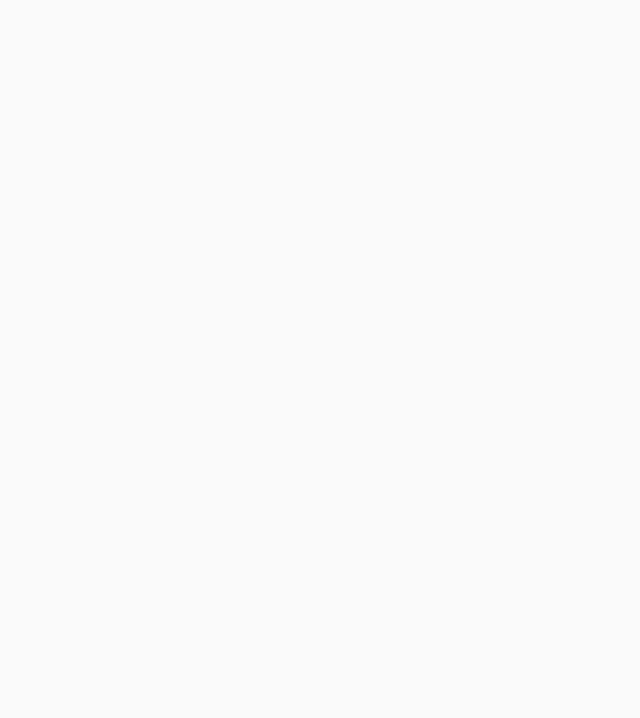
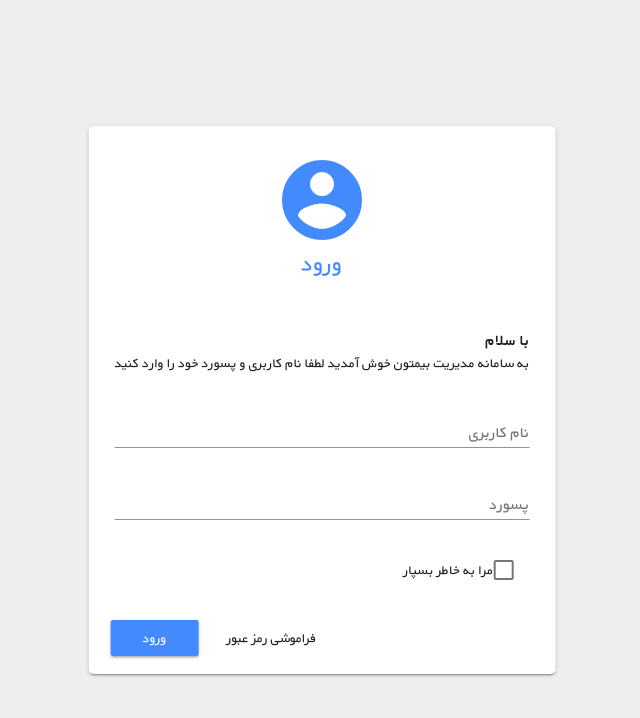
Before and after one commit to shervindadashzade/bimaton_dashboard, a Vue app: page /login in a window 1280 px wide. Shown: the top 718 px of the page, without its empty margins (444-1084 px from the left). Built offline with nearby package versions, Linux system fonts and the light colour scheme.

Commit message:
login screen template completed

```diff
--- a/package.json
+++ b/package.json
@@ -10,7 +10,8 @@
   "dependencies": {
     "core-js": "^3.6.4",
     "vue": "^2.6.11",
-    "vue-material-rtl": "^0.11.4"
+    "vue-material-rtl": "^0.11.4",
+    "vuex": "^3.1.3"
   },
   "devDependencies": {
     "@vue/cli-plugin-babel": "^4.2.0",
--- a/src/App.vue
+++ b/src/App.vue
@@ -1,37 +1,25 @@
 <template>
   <div id="app">
-    <SplashScreen v-if="splash_toggle" />
+    <router-view></router-view>
   </div>
 </template>
 
 <script>
-import SplashScreen from "./components/screens/splash-screen";
 
 export default {
   name: 'App',
-  components: {
-   SplashScreen,
-  },
-  data:function(){
-    return{
-      time:2000,
-      splash_toggle:true,
-    }
-  },
-  mounted(){
-    setInterval(function(){
-      this.splash_toggle = false;
-    }.bind(this),this.time);
-  },
 }
 </script>
 
-<style lang="scss" src="./themes.scss" />
-<style src="./fonts.css" />
 
 <style>
   *{
     padding: 0px;
     margin: 0px;
   }
+  .md-field label{
+    right: 0;
+  }
 </style>
+<style lang="scss" src="./themes.scss" />
+<style src="./fonts.css" />
--- /dev/null
+++ b/src/helpers/index.js
@@ -0,0 +1 @@
+export * from "./router"
--- /dev/null
+++ b/src/helpers/router.js
@@ -0,0 +1,31 @@
+import Vue from 'vue'
+import Router from 'vue-router'
+
+import SplashScreen from "../screens/splash/splash-screen"
+import LoginScreen from "../screens/login/login-screen"
+
+
+Vue.use(Router)
+
+// define our router
+export const router = new Router({
+    mode:"history",
+    routes:[
+        {path:"/",component:SplashScreen},
+        {path:"/login",component:LoginScreen},
+    ]
+}
+)
+
+// check user is logedin for auth required pages
+router.beforeEach((to,from,next)=>{
+    const publicPages = ['/','/login'];
+    const authRequired = !publicPages.includes(to.path);
+    const loggedIn = localStorage.getItem('user');
+
+    if(authRequired && !loggedIn){
+        return next('/login');
+    }
+
+    next();
+})
--- a/src/main.js
+++ b/src/main.js
@@ -1,12 +1,15 @@
 import Vue from 'vue'
 import App from './App.vue'
 import VueMaterial from 'vue-material'
+import {router} from './helpers'
 
 import 'vue-material/dist/vue-material.css'
 import 'vue-material/dist/theme/default.css'
 
-Vue.config.productionTip = false
+
 Vue.use(VueMaterial);
+
 new Vue({
   render: h => h(App),
+  router,
 }).$mount('#app')
--- /dev/null
+++ b/src/screens/login/login-screen.vue
@@ -0,0 +1,74 @@
+<template>
+   <div class="screen">
+     <div class="md-layout">
+     <md-card>
+      <md-card-header>
+        <md-icon class="md-primary md-size-4x">account_circle</md-icon>
+        <div class="md-title">ورود</div>
+      </md-card-header>
+
+      <md-card-content>
+         <h3>با سلام</h3>
+         به سامانه مدیریت بیمتون خوش آمدید لطفا نام کاربری و پسورد خود را وارد کنید
+        <br>
+        <br>
+        <md-field>
+      <label>نام کاربری</label>
+      <md-input></md-input>
+    </md-field>
+
+    <md-field>
+      <label>پسورد</label>
+      <md-input ></md-input>
+    </md-field>
+
+    <md-checkbox class="md-primary" v-model="remember">مرا به خاطر بسپار</md-checkbox>
+
+      </md-card-content>
+
+      <md-card-actions>
+        <md-button >فراموشی رمز عبور</md-button>
+        <md-button class="md-raised md-primary">ورود</md-button>
+      </md-card-actions>
+    </md-card>
+    </div>
+    </div>
+</template>
+
+<script>
+export default {
+    name:"LoginScreen",
+    data:function (){
+      return{
+        remember:false
+      }
+    }
+}
+</script>
+
+<style scoped>
+.screen{
+  width: 100vw;
+  height: 100vh;
+  background: rgb(238, 238, 238);
+}
+ .md-layout{
+     position: absolute;
+     top: 50%;
+     left: 50%;
+     transform: translate(-50%,-50%);
+ }
+ .md-card{
+   border-radius: 5px !important;
+   padding: 10px;
+ }
+ .md-card-header{
+     text-align: center;
+     color: #448AFF;
+     margin-bottom: 20px;
+     padding-bottom: 30px;
+ }
+ .md-button:first-child{
+   margin-left: 20px !important;
+ }
+</style>
--- a/src/components/screens/splash-screen.vue
+++ b/src/screens/splash/splash-screen.vue
@@ -11,8 +11,22 @@
 </template>
 
 <script>
+import {router} from "../../helpers"
+
 export default {
     name:"SplashScreen",
+    data:function (){
+        return {
+            splash_time : 2000,
+        }
+    },
+    mounted:function (){
+        setInterval(
+            function(){
+                router.push('login')
+            }.bind(this),this.splash_time
+        )
+    },
 }
 </script>
 
```
Also changed, not shown: 1 other file (tests, documents, lock files or other folders).
